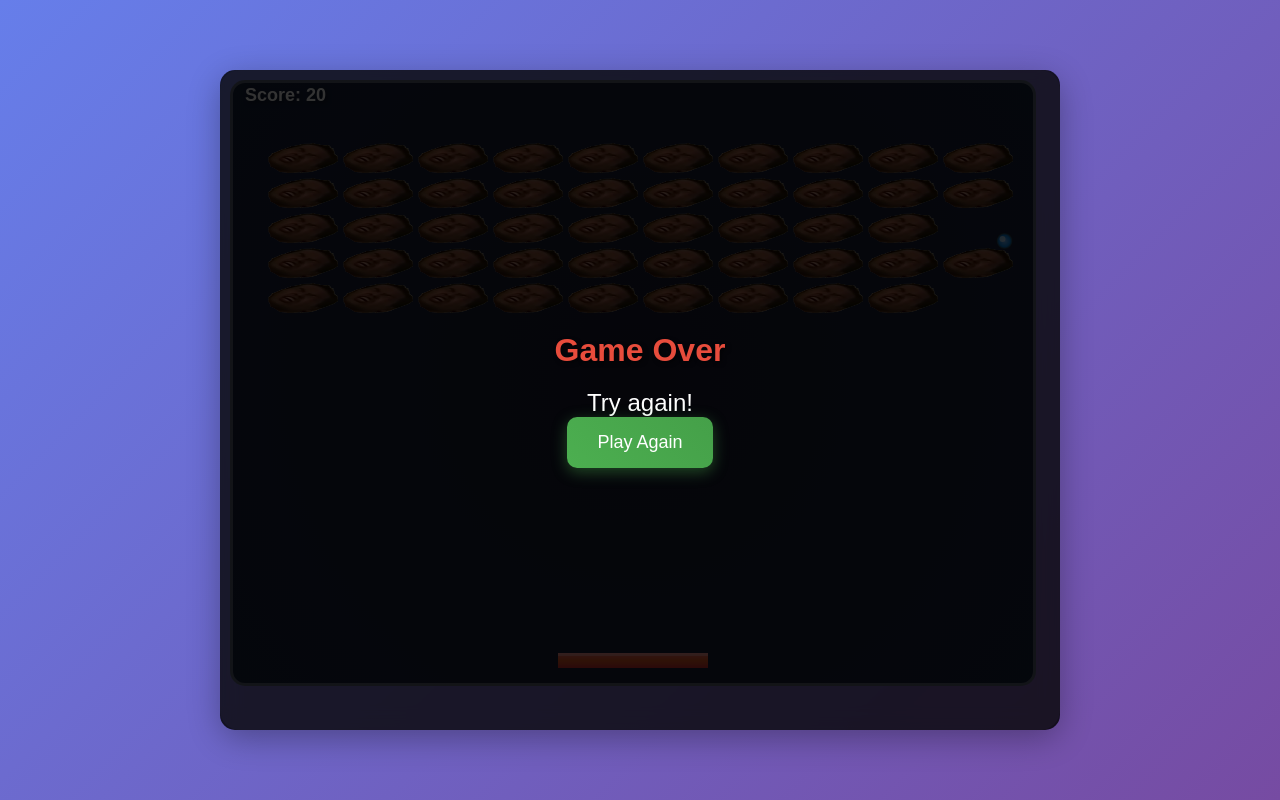
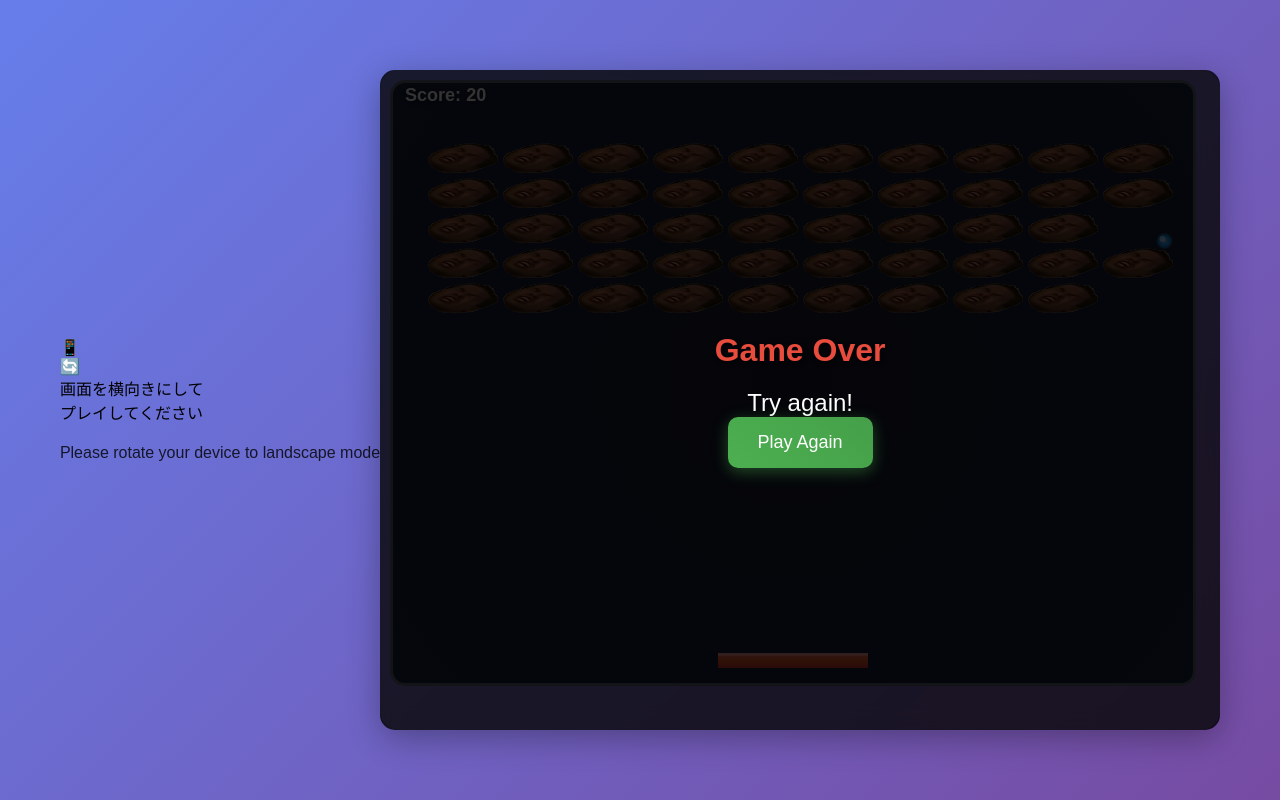
Before and after one commit to beast810/yaju, a plain HTML site: page compgam810.html in a window 1280 px wide. Drawn offline with Linux system fonts and the light colour scheme.

Commit message:
compgam810.html

```diff
--- a/compgam810.html
+++ b/compgam810.html
@@ -175,6 +175,15 @@
     </style>
 </head>
 <body>
+    <div class="rotate-message">
+        <div>📱</div>
+        <div class="rotate-icon">🔄</div>
+        <div>画面を横向きにして<br>プレイしてください</div>
+        <div style="margin-top: 20px; font-size: 16px; opacity: 0.8;">
+            Please rotate your device to landscape mode
+        </div>
+    </div>
+
     <div class="container">
         <div class="score">Score: <span id="scoreDisplay">0</span></div>
         <canvas id="canvas" width="800" height="600"></canvas>
```
